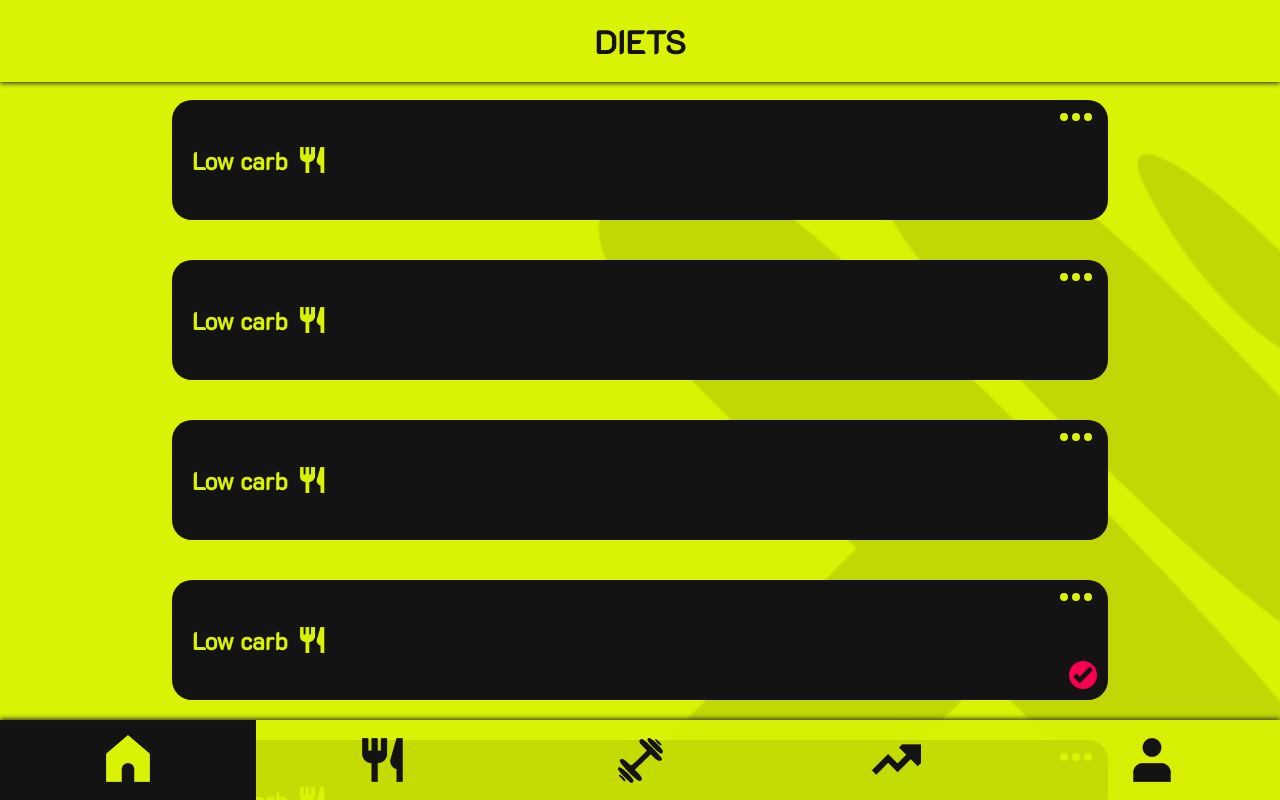
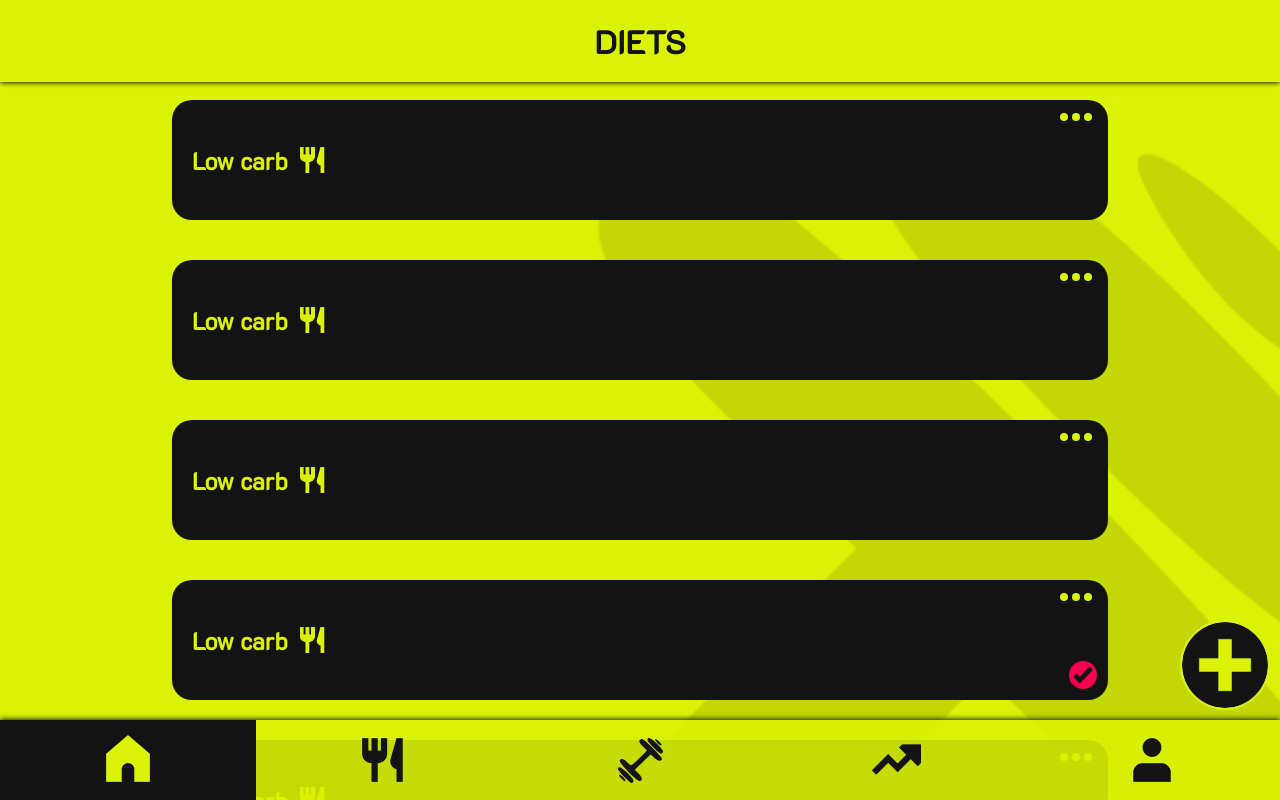
Before and after one commit to Entra-21/neomax-frontend, an Angular app: page /diet in a window 1280 px wide. Built offline with nearby package versions, Linux system fonts and the light colour scheme.

Commit message:
create add button component

```diff
--- /dev/null
+++ b/src/app/components/add-button/add-button.component.css
@@ -0,0 +1,12 @@
+.add-button {
+    background-image: url(../../../assets/images/add.png);
+    background-size: cover;
+    position: absolute;
+    right: 10px;
+    bottom: 90px;
+    width: 90px;
+    height: 90px;
+    border-radius: 50%;
+    border: 2px solid var(--green);
+
+}
--- /dev/null
+++ b/src/app/components/add-button/add-button.component.html
@@ -0,0 +1 @@
+<button class="add-button"></button>
--- a/src/app/components/diet/diet.component.html
+++ b/src/app/components/diet/diet.component.html
@@ -3,14 +3,10 @@
   <div class="container">
     <div class="diet-card" *ngFor="let diet of diets">
       <h2>{{ diet.name }}</h2>
-      <img
-        *ngIf="diet.active"
-        class="diet-card__checkmark"
-        src="../../../assets/images/checkmark.png"
-        alt=""
-      />
+      <img *ngIf="diet.active" class="diet-card__checkmark" src="../../../assets/images/checkmark.png" alt="" />
       <img src="../../../assets/images/diet-dark.png" alt="" />
       <app-options-button></app-options-button>
     </div>
   </div>
+  <app-add-button></app-add-button>
 </div>
--- a/src/app/components/diet/diet.component.ts
+++ b/src/app/components/diet/diet.component.ts
@@ -3,11 +3,12 @@ import { CommonModule } from '@angular/common';
 import { ApiService } from '../../services/api.service';
 import { HeaderComponent } from '../header/header.component';
 import { OptionsButtonComponent } from '../options-button/options-button.component';
+import { AddButtonComponent } from '../add-button/add-button.component';
 
 @Component({
   selector: 'app-diet',
   standalone: true,
-  imports: [CommonModule, HeaderComponent, OptionsButtonComponent],
+  imports: [CommonModule, HeaderComponent, OptionsButtonComponent, AddButtonComponent],
   templateUrl: './diet.component.html',
   styleUrl: './diet.component.css'
 })
--- a/src/app/components/home/home.component.html
+++ b/src/app/components/home/home.component.html
@@ -1 +1,2 @@
 <p>home works!</p>
+<app-add-button></app-add-button>
--- a/src/app/components/home/home.component.ts
+++ b/src/app/components/home/home.component.ts
@@ -1,9 +1,10 @@
 import { Component } from '@angular/core';
+import { AddButtonComponent } from '../add-button/add-button.component';
 
 @Component({
   selector: 'app-home',
   standalone: true,
-  imports: [],
+  imports: [AddButtonComponent],
   templateUrl: './home.component.html',
   styleUrl: './home.component.css'
 })
```
Also changed, not shown: src/app/components/add-button/add-button.component.ts (added, +12 -0 lines).
